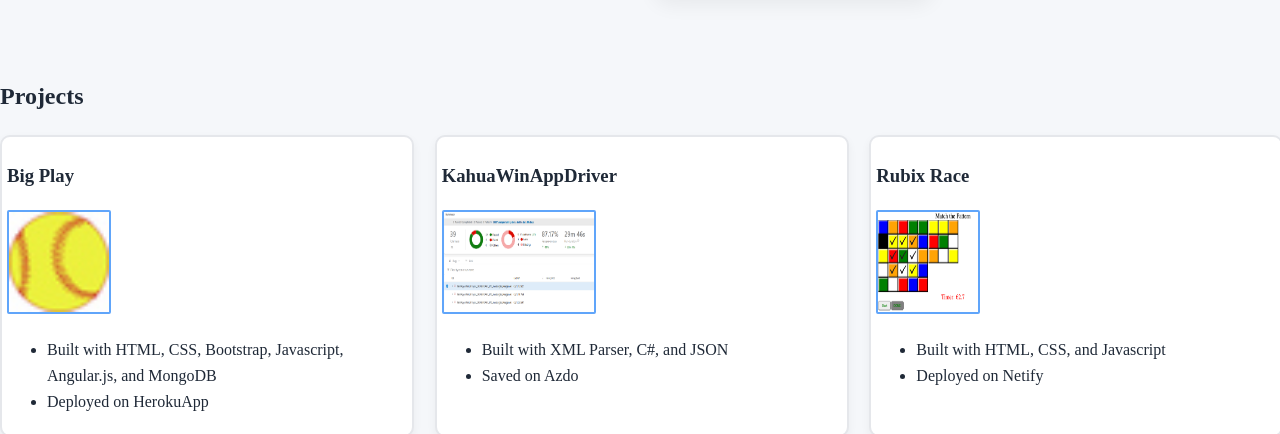
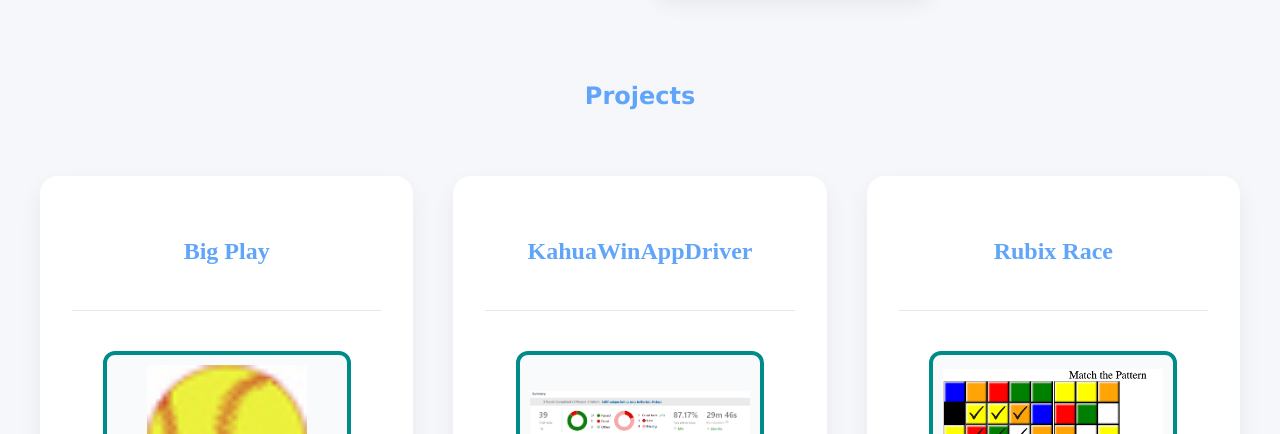
Before and after one commit to ReaganPastor/CS4300-Web-Programming-project-2-css-cv-ReaganPastor, a plain HTML site: page index.html in a window 1280 px wide. Shown: the part 994-1428 px from the top of the page. Drawn offline with Linux system fonts and the light colour scheme.

Commit message:
Final if needed

```diff
--- a/css/style.css
+++ b/css/style.css
@@ -121,39 +121,6 @@ hr {
   margin: 40px 0;
 }
 
-/*
-section {
-  padding: 40px 20px;
-  text-align: center;
-}
-
-section h3 {
-  font-family: Geneva;
-  color: #60a5fa;
-  text-align: center;
-  margin-bottom: 32px;
-}
-
-section dl {
-  display: grid;
-}
-
-section ul {
-  font-family: Geneva;
-  background-color: #f5f7fa;
-}
-
-section a {
-  color: #2563eb;
-  text-decoration: none;
-}
-
-section a:hover {
-  text-decoration: underline;
-}
-*/
-/* Resume Layout */
-
 /* ===== Resume Layout ===== */
 
 .resume-wrapper {
@@ -233,7 +200,7 @@ section a:hover {
   border-radius: 999px;
   font-size: 0.85rem;
   font-weight: 500;
-  transition: background 0.2s ease;
+  transition: 0.2s ease;
 }
 
 .skill-pill:hover {
@@ -257,36 +224,87 @@ section a:hover {
 
 
 /**************   Projects   *****************/
+
 .three-col {
-	display: grid;
-  gap: 24px;
-  grid-template-columns: 1fr 1fr 1fr;
+  display: grid;
+  grid-template-columns: repeat(3, 1fr);
+  gap: 40px;
+  max-width: 1300px;
+  margin: 60px auto;
+  padding: 0 40px;
 }
 
-.card img {
-  border:2px solid #60a5fa;
-  border-radius: 2px;
-  box-shadow: inset;
-}
-
+/* Card Styling */
 .card {
-  border:2px solid #e5e7eb;
-  border-radius: 10px;
-  box-shadow: inset;
-  max-width: 400px;
-  width: 100%;
-  background-color: #ffffff;
-  padding: 5px;
-  box-shadow: 0 4px 10px rgba(0, 0, 0, 0.05);
-}
-
-.card ul {
-  background-color: #ffffff;
+  background: #ffffff;
+  border-radius: 18px;
+  padding: 32px;
+  box-shadow: 0 10px 25px rgba(0, 0, 0, 0.06);
+  transition: transform 0.3s ease, box-shadow 0.3s ease;
 }
 
 .card:hover {
-  transform: translateY(-8px);
-  box-shadow: 0 12px 30px rgba(0, 0, 0, 0.15);
+  transform: translateY(-10px);
+  box-shadow: 0 18px 40px rgba(0, 0, 0, 0.12);
+}
+
+/* Title */
+.card h3 {
+  font-size: 1.5rem;
+  font-weight: 700;
+  margin-bottom: 24px;
+  color: #60a5fa;;
+}
+
+/* Image Styling */
+.card img {
+  width: 100%;
+  max-width: 220px;
+  height: 160px;
+  object-fit: contain;
+  display: block;
+  margin: 0 auto 24px;
+  border-radius: 12px;
+  border: 4px solid darkcyan;
+  background: #f8fafc;
+  padding: 10px;
+}
+
+/* Bullet Styling */
+.card ul {
+  list-style: none;
+  padding: 0;
+  margin: 0;
+}
+
+.card li {
+  position: relative;
+  padding-left: 22px;
+  margin-bottom: 12px;
+  color: #4b5563;
+  font-size: 0.95rem;
+}
+
+.card li::before {
+  content: "•";
+  position: absolute;
+  left: 0;
+  color: #60a5fa;
+  font-weight: bold;
+}
+
+/* Section Title */
+section h3 {
+  font-size: 2rem;
+  margin-bottom: 40px;
+  color: #1f2937;
+  text-align: center;
+}
+
+.projects-header {
+  text-align: center;
+  font-family: Geneva;
+  color: #60a5fa;
 }
 
 /**************   Responsiveness   *****************/
--- a/index.html
+++ b/index.html
@@ -88,31 +88,40 @@
         </div>
 
         <section>
-            <h2>Projects</h2>
+            <h2 class="projects-header">Projects</h2>
             <div class="three-col">
                 <div class="card">
+                    <div class="project-content">
                         <h3>Big Play</h3>
+                        <hr>
                         <img src="images/Softball.png" alt="Softball" width="100" height="100">
                         <ul>
                             <li>Built with HTML, CSS, Bootstrap, Javascript, Angular.js, and MongoDB</li>
                             <li>Deployed on HerokuApp</li>
                         </ul>
                     </div>
+                </div>
                 <div class="card">
+                    <div class="project-content">
                         <h3>KahuaWinAppDriver</h3>
+                        <hr>
                         <img src="images/kahuawinappdriver.png" alt="KahuaWinAppDriver Test results" width="150" height="100">
                         <ul>
                             <li>Built with XML Parser, C#, and JSON</li>
                             <li>Saved on Azdo</li>
                         </ul>
                     </div>
+                </div>
                 <div class="card">
+                    <div class="project-content">
                         <h3>Rubix Race</h3>
+                        <hr>
                         <img src="images/rubixrace.png" alt="Rubix Race game" width="100" height="100">
                         <ul>
                             <li>Built with HTML, CSS, and Javascript</li>
                             <li>Deployed on Netify</li>
                         </ul>
+                    </div>
                 </div>
             </div>
         </section>
```
Lines whose indentation alone changed are shown as unchanged.
